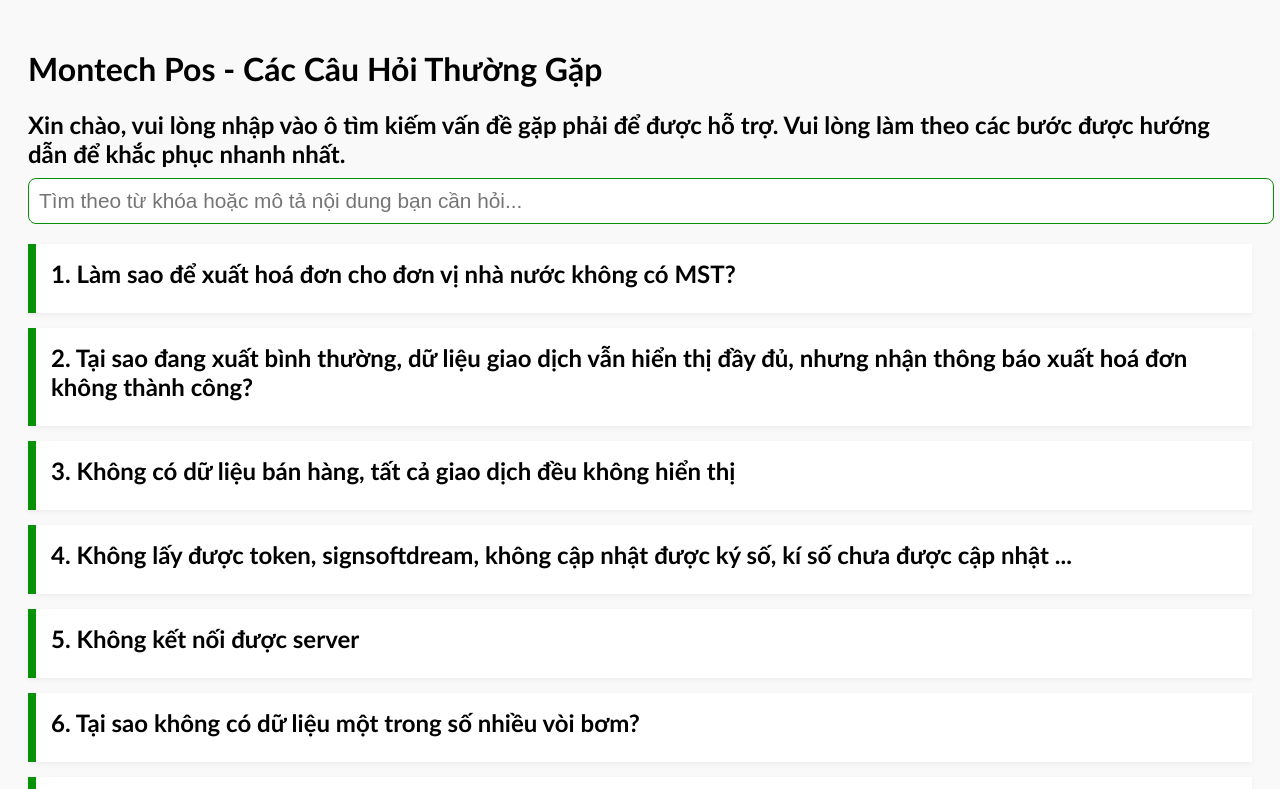
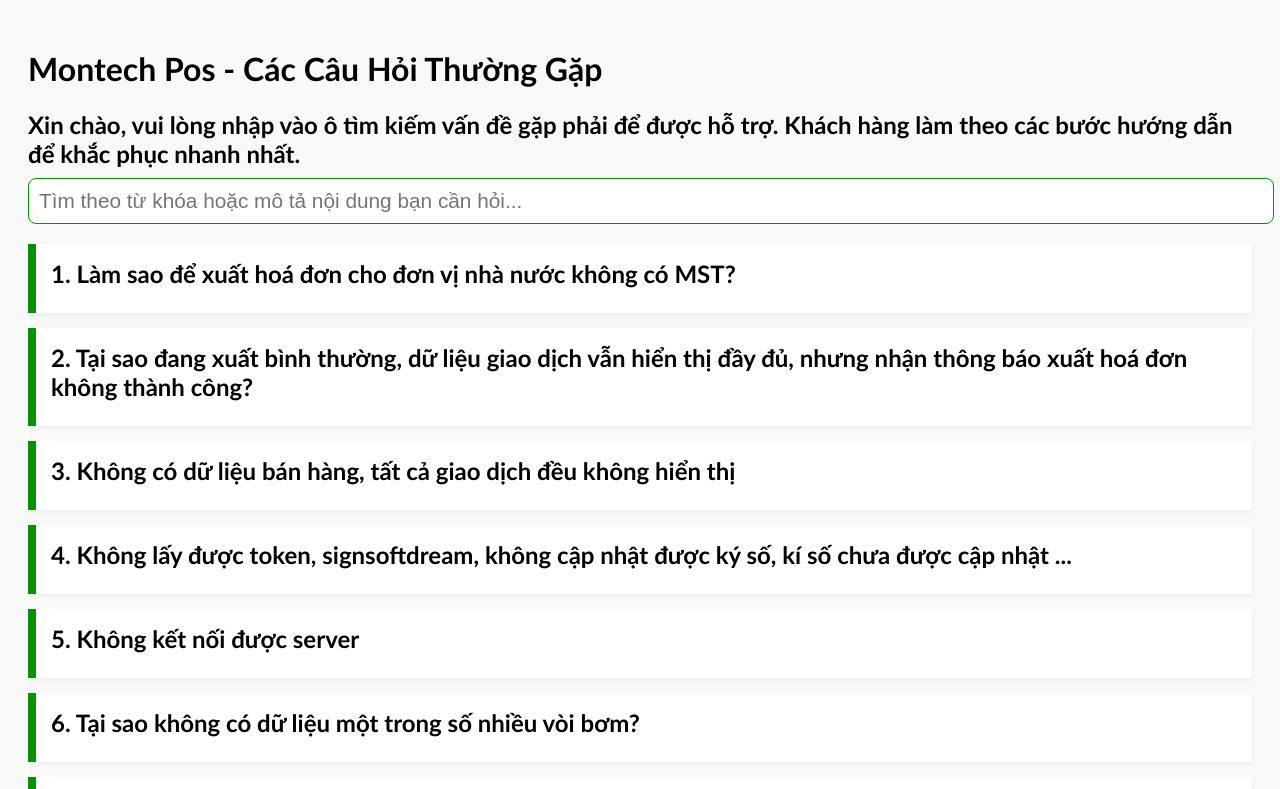
Before and after one commit to montechpos2024/faq, a plain HTML site: page index.html in a window 1280 px wide. Shown: the top 789 px of the page. Drawn offline with Linux system fonts and the light colour scheme.

Commit message:
Update index.html

```diff
--- a/index.html
+++ b/index.html
@@ -40,7 +40,7 @@
 </head>
 <body>
 	<h1>Montech Pos - Các Câu Hỏi Thường Gặp</h1>
-	<h3>Xin chào, vui lòng nhập vào ô tìm kiếm vấn đề gặp phải để được hỗ trợ. Vui lòng làm theo các bước được hướng dẫn để khắc phục nhanh nhất.</h3>
+	<h3>Xin chào, vui lòng nhập vào ô tìm kiếm vấn đề gặp phải để được hỗ trợ. Khách hàng làm theo các bước hướng dẫn để khắc phục nhanh nhất.</h3>
 	<input id="searchInput" placeholder="Tìm theo từ khóa hoặc mô tả nội dung bạn cần hỏi..." type="text"/>
 <div id="qaContainer">
 	<div class="qa-item" onclick="this.classList.toggle('open')">
```
